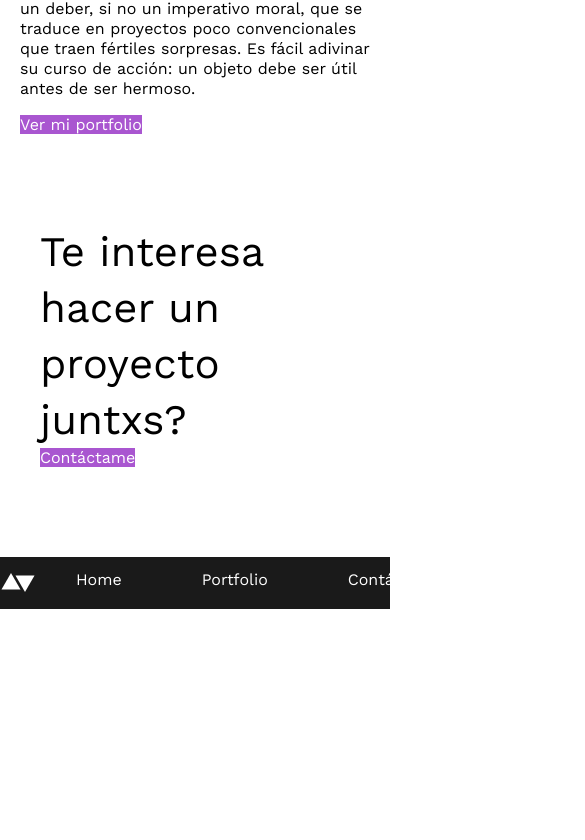
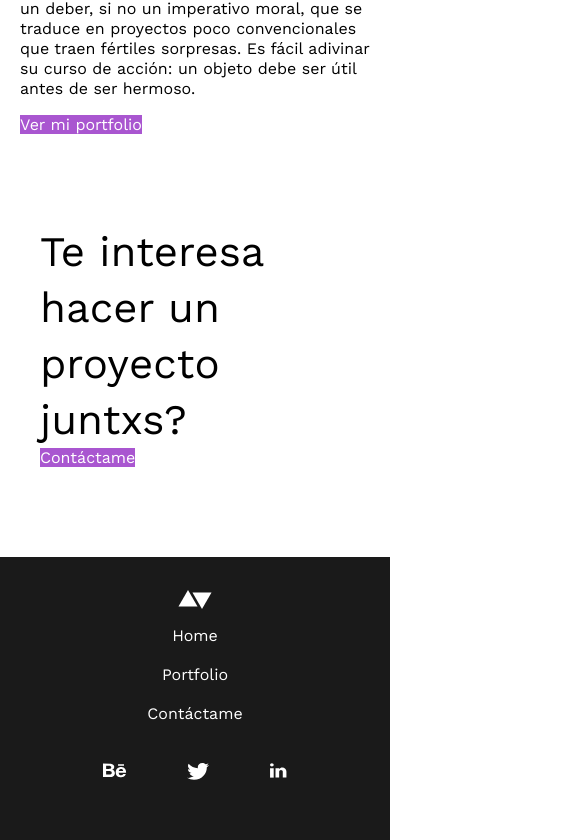
Before and after one commit to BiancaCastro/ejercicio, a Next.js app: page / in a window 390 px wide. Shown: the part 1318-2158 px from the top of the page, 585 px wide, since content can reach past the window. Before the commit the page ends 1927 px from the top, so only its background shows below. Built offline with nearby package versions, Linux system fonts and the light colour scheme.

Commit message:
improved the grid of the footer for mobile

```diff
--- a/components/Footer/Footer.module.scss
+++ b/components/Footer/Footer.module.scss
@@ -6,21 +6,14 @@
     padding-bottom: 0.625rem;
     padding-top: 0.825rem;
     display:flex;
-    justify-content: space-between;
+    justify-content: flex-start;
     & ul {
         display: flex;
     }
 }
 .logoContainer {
     display: flex;
-    flex-direction: row;
-    &:last-child {
-        margin-left: 40vw;
-    }
-}
-.navContainer {
-    display: flex;
-    flex-direction: row;
+    justify-content: end;
 }
 .link {
     margin: 0 2.5rem;
@@ -30,3 +23,28 @@
         fill: $light;
     }
 }
+@media (max-width: 48em) {
+    .footer {
+        padding-bottom: 1.875rem;
+        padding-top: 1.875rem;
+        display:flex;
+       flex-direction: column;
+       justify-content: space-around;
+       align-items: center;
+       & nav .navList{
+        display:flex;
+        flex-direction: column;
+       }
+       & ul li{
+           display: flex;
+           justify-content: center;
+        margin: 10px;
+       }
+    }
+    .logoContainer ul li{
+       margin: 30px;
+    }
+    .link {
+        margin: 0;
+    }
+  }
--- a/components/Footer/index.jsx
+++ b/components/Footer/index.jsx
@@ -9,16 +9,13 @@ import styles from './Footer.module.scss';
 const Footer = () => {
   return (
     <footer className={styles.footer}>
-      <nav>
-        <ul className={styles.navList}>
-        <div className={styles.logoContainer}>
-        <li>
     <Link href="/">
       <a>
         <Logo className={styles.logo} />
       </a>
     </Link>
-          </li>
+    <nav>
+      <ul className={styles.navList}>
         <li>
           <Link href="/">
             <a className={styles.link}>Home</a>
@@ -34,8 +31,10 @@ const Footer = () => {
             <a className={styles.link}>Contáctame</a>
           </Link>
         </li>
-        </div>
-          <div className={styles.logoContainer}>
+      </ul>
+    </nav>
+    <nav className={styles.logoContainer}>
+      <ul >
         <li>
           <Behance />
         </li>
@@ -45,7 +44,6 @@ const Footer = () => {
         <li>
           <Linkedin />
         </li>
-          </div>
       </ul>
     </nav>
   </footer>
```
Lines whose indentation alone changed are shown as unchanged.
